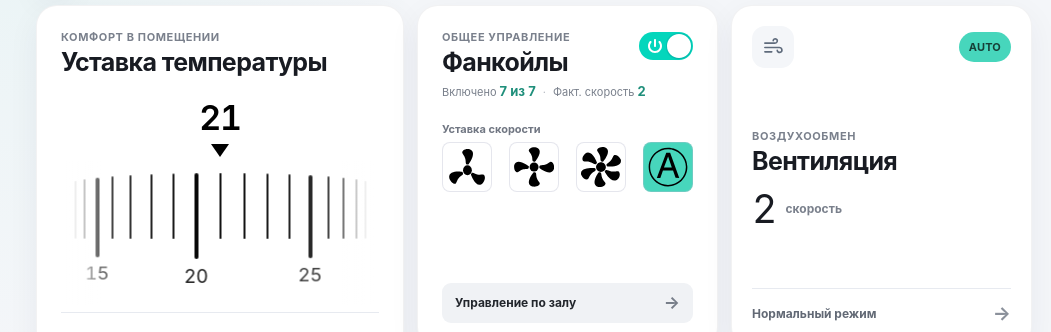
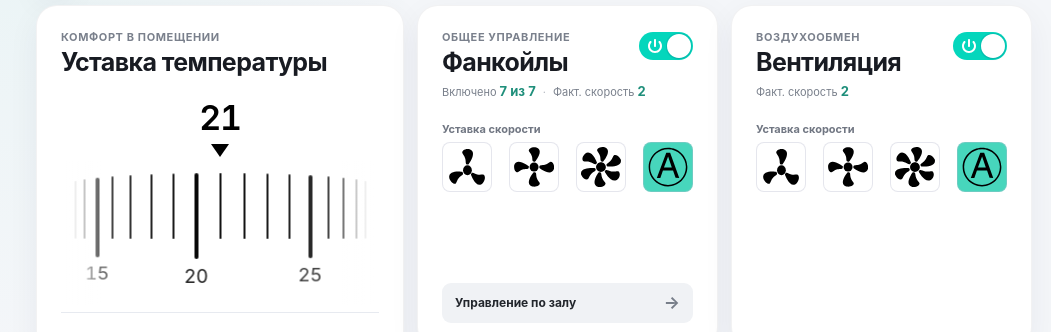
Before and after one commit to Lex26p/bluewhale, a plain HTML site: page index.html in a window 1280 px wide. Shown: the part 53-385 px from the top of the page, without its empty margins (106-1157 px from the left). Drawn offline with Linux system fonts and the light colour scheme.

Commit message:
WEB-06: add ventilation controls

```diff
--- a/css/app.css
+++ b/css/app.css
@@ -629,6 +629,116 @@ h2 {
   line-height: 1;
 }
 
+/* WEB-06: ventilation controls. */
+.ventilation-card {
+  padding: 24px;
+}
+
+.ventilation-head {
+  display: flex;
+  align-items: flex-start;
+  justify-content: space-between;
+  gap: 10px;
+}
+
+.ventilation-power-toggle {
+  flex: 0 0 auto;
+  width: 54px;
+  height: 29px;
+  margin-top: 2px;
+  padding: 0;
+  border: 0;
+  background: transparent;
+  appearance: none;
+  -webkit-appearance: none;
+  -webkit-tap-highlight-color: transparent;
+  touch-action: manipulation;
+}
+
+.ventilation-power-toggle img {
+  display: block;
+  width: 54px;
+  height: 29px;
+  pointer-events: none;
+}
+
+.ventilation-fact {
+  min-height: 24px;
+  display: flex;
+  align-items: baseline;
+  margin-top: 8px;
+  color: var(--muted);
+  font-size: 11px;
+  line-height: 1.15;
+}
+
+.ventilation-fact strong {
+  color: var(--accent-deep);
+  font-size: 13px;
+  font-weight: 750;
+}
+
+.ventilation-fact.is-off strong {
+  color: var(--muted);
+}
+
+.ventilation-control-group {
+  margin-top: 14px;
+}
+
+.ventilation-control-label {
+  margin-bottom: 6px;
+  color: #707682;
+  font-size: 11px;
+  font-weight: 650;
+}
+
+.ventilation-control-row {
+  width: 100%;
+  display: flex;
+  align-items: center;
+  justify-content: space-between;
+  gap: 0;
+}
+
+.ventilation-control-button {
+  width: 50px;
+  height: 50px;
+  flex: 0 0 50px;
+  display: flex;
+  align-items: center;
+  justify-content: center;
+  padding: 0;
+  border: 1px solid rgba(180, 184, 204, 0.35);
+  border-radius: 8px;
+  color: #050607;
+  background: #fff;
+  appearance: none;
+  -webkit-appearance: none;
+  -webkit-tap-highlight-color: transparent;
+  touch-action: manipulation;
+}
+
+.ventilation-control-button img {
+  width: 40px;
+  height: 40px;
+  pointer-events: none;
+}
+
+.ventilation-control-button.is-active {
+  background: var(--accent);
+}
+
+.ventilation-control-button:disabled {
+  opacity: 0.32;
+}
+
+.ventilation-power-toggle:focus-visible,
+.ventilation-control-button:focus-visible {
+  outline: 2px solid var(--accent-deep);
+  outline-offset: 2px;
+}
+
 @media (prefers-reduced-motion: reduce) {
   *,
   *::before,
--- a/index.html
+++ b/index.html
@@ -142,28 +142,37 @@
           </button>
         </article>
 
-        <article class="card system-card">
-          <div class="system-card__top">
-            <div class="icon-badge" aria-hidden="true">
-              <svg viewBox="0 0 24 24">
-                <path d="M3 7.5h10.5c2.7 0 3.4-3.6 1-4.4-1.4-.5-2.8.4-2.8 1.9" fill="none" stroke="currentColor" stroke-width="1.7" stroke-linecap="round"/>
-                <path d="M3 12h15c3.1 0 3.8 4.1 1.1 5-1.6.5-3.2-.5-3.2-2.1" fill="none" stroke="currentColor" stroke-width="1.7" stroke-linecap="round"/>
-                <path d="M3 16.5h7.2" fill="none" stroke="currentColor" stroke-width="1.7" stroke-linecap="round"/>
-              </svg>
+        <article class="card system-card ventilation-card" aria-labelledby="ventilation-title">
+          <div class="ventilation-head">
+            <div>
+              <p class="eyebrow">Воздухообмен</p>
+              <h2 id="ventilation-title">Вентиляция</h2>
             </div>
-            <div class="state-chip state-chip--active">AUTO</div>
+            <button class="ventilation-power-toggle" type="button" data-ventilation-power aria-label="Выключить вентиляцию" aria-pressed="true">
+              <img src="images/TumblerOn.svg" alt="" aria-hidden="true" data-ventilation-power-icon>
+            </button>
           </div>
-          <div class="system-card__content">
-            <p class="eyebrow">Воздухообмен</p>
-            <h2>Вентиляция</h2>
-            <div class="summary-line">
-              <strong>2</strong>
-              <span>скорость</span>
+
+          <div class="ventilation-fact" aria-live="polite">
+            <span>Факт. скорость <strong data-ventilation-fact>2</strong></span>
+          </div>
+
+          <div class="ventilation-control-group">
+            <div class="ventilation-control-label">Уставка скорости</div>
+            <div class="ventilation-control-row" role="group" aria-label="Скорость вентиляции" data-ventilation-speed>
+              <button class="ventilation-control-button" type="button" data-value="1" aria-label="Скорость 1" aria-pressed="false">
+                <img src="images/vent-low.svg" alt="" aria-hidden="true">
+              </button>
+              <button class="ventilation-control-button" type="button" data-value="2" aria-label="Скорость 2" aria-pressed="false">
+                <img src="images/vent-mid.svg" alt="" aria-hidden="true">
+              </button>
+              <button class="ventilation-control-button" type="button" data-value="3" aria-label="Скорость 3" aria-pressed="false">
+                <img src="images/vent-max.svg" alt="" aria-hidden="true">
+              </button>
+              <button class="ventilation-control-button is-active" type="button" data-value="auto" aria-label="Автоматическая скорость" aria-pressed="true">
+                <img src="images/AUT.svg" alt="" aria-hidden="true">
+              </button>
             </div>
-          </div>
-          <div class="system-card__footer">
-            <span>Нормальный режим</span>
-            <span class="footer-arrow" aria-hidden="true">→</span>
           </div>
         </article>
 
--- a/js/app.js
+++ b/js/app.js
@@ -247,3 +247,57 @@
 
   render();
 })();
+
+
+(() => {
+  "use strict";
+
+  const powerButton = document.querySelector("[data-ventilation-power]");
+  const powerIcon = document.querySelector("[data-ventilation-power-icon]");
+  const speedGroup = document.querySelector("[data-ventilation-speed]");
+  const factual = document.querySelector("[data-ventilation-fact]");
+
+  if (!powerButton || !powerIcon || !speedGroup || !factual) {
+    return;
+  }
+
+  // WEB-06 demo only. Real WB/Modbus/MQTT commands are intentionally deferred.
+  let powered = true;
+  let selectedSpeed = "auto";
+  let factualSpeed = "2";
+  const speedButtons = Array.from(speedGroup.querySelectorAll("[data-value]"));
+
+  function render() {
+    powerButton.setAttribute("aria-pressed", String(powered));
+    powerButton.setAttribute("aria-label", powered ? "Выключить вентиляцию" : "Включить вентиляцию");
+    powerIcon.src = powered ? "images/TumblerOn.svg" : "images/TumblerOff.svg";
+
+    factual.textContent = powered ? factualSpeed : "—";
+    factual.parentElement?.classList.toggle("is-off", !powered);
+
+    for (const button of speedButtons) {
+      const active = button.dataset.value === selectedSpeed;
+      button.classList.toggle("is-active", active);
+      button.setAttribute("aria-pressed", String(active));
+      button.disabled = !powered;
+    }
+  }
+
+  powerButton.addEventListener("click", () => {
+    powered = !powered;
+    render();
+  });
+
+  speedGroup.addEventListener("click", (event) => {
+    const button = event.target.closest("[data-value]");
+    if (!button || !speedGroup.contains(button) || !powered) {
+      return;
+    }
+
+    selectedSpeed = button.dataset.value;
+    factualSpeed = selectedSpeed === "auto" ? "2" : selectedSpeed;
+    render();
+  });
+
+  render();
+})();
```
Also changed, not shown: 1 other file.
